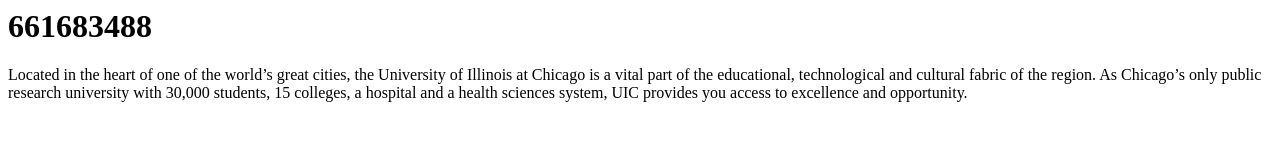
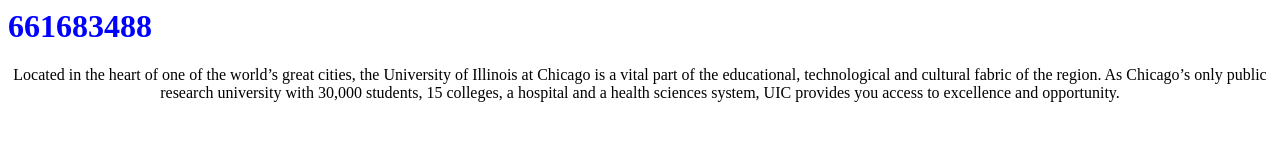
Before and after one commit to karenyfchan/it202-exam1, a plain HTML site: page index.html in a window 1280 px wide. Drawn offline with Linux system fonts and the light colour scheme.

Commit message:
blue text and center align

```diff
--- a/index.html
+++ b/index.html
@@ -1,2 +1,16 @@
+<html>
+<head>
+<style>
+h1 {color:blue;}
+#p1 {
+  text-align: center;
+}
+</style>
+</head>
+<body>
+
 <h1> 661683488 </h1>
-<p1 id = p1> Located in the heart of one of the world’s great cities, the University of Illinois at Chicago is a vital part of the educational, technological and cultural fabric of the region. As Chicago’s only public research university with 30,000 students, 15 colleges, a hospital and a health sciences system, UIC provides you access to excellence and opportunity.</p1>
+<p id = "p1"> Located in the heart of one of the world’s great cities, the University of Illinois at Chicago is a vital part of the educational, technological and cultural fabric of the region. As Chicago’s only public research university with 30,000 students, 15 colleges, a hospital and a health sciences system, UIC provides you access to excellence and opportunity.</p>
+
+</body>
+</html>
```
